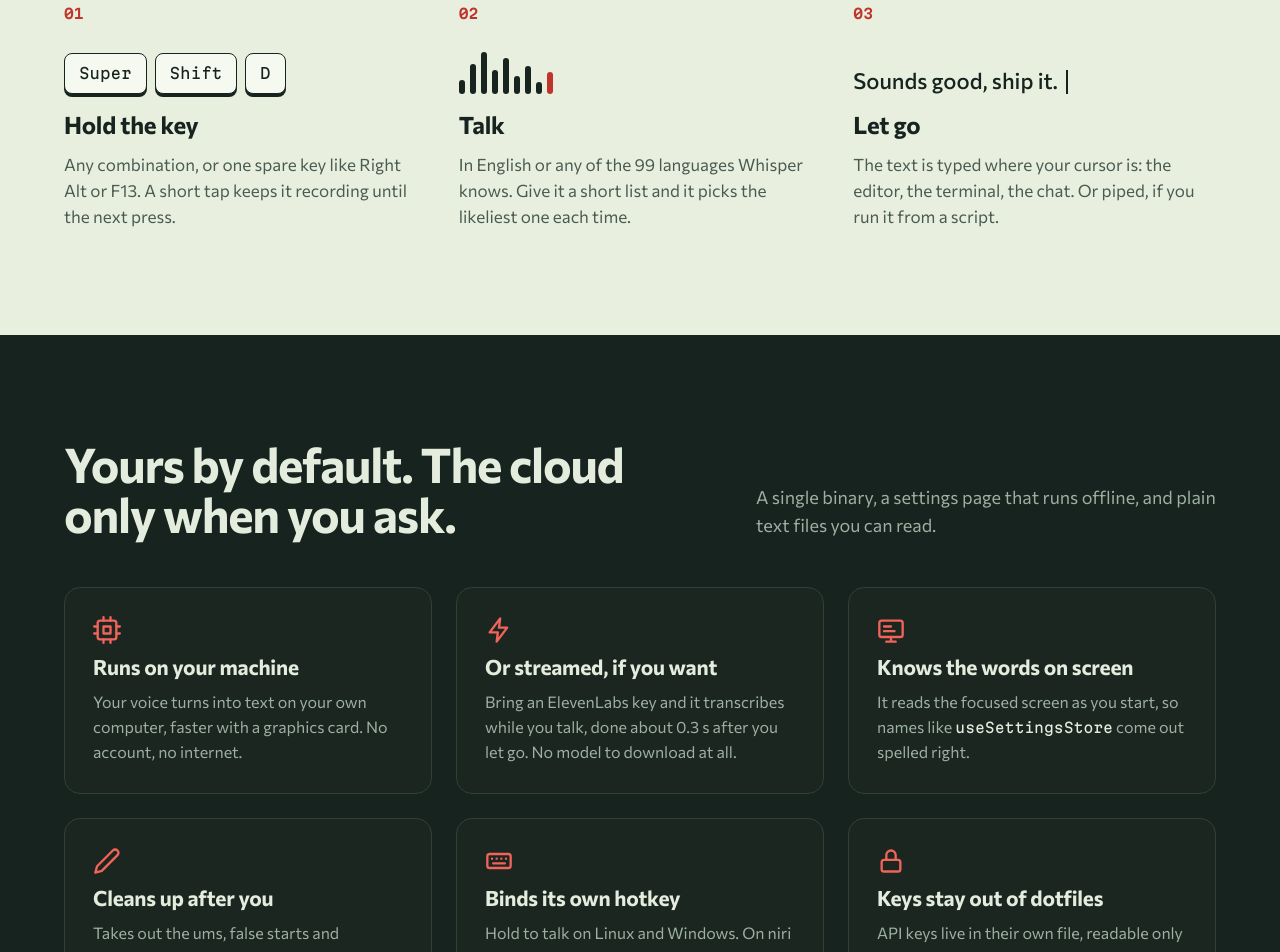
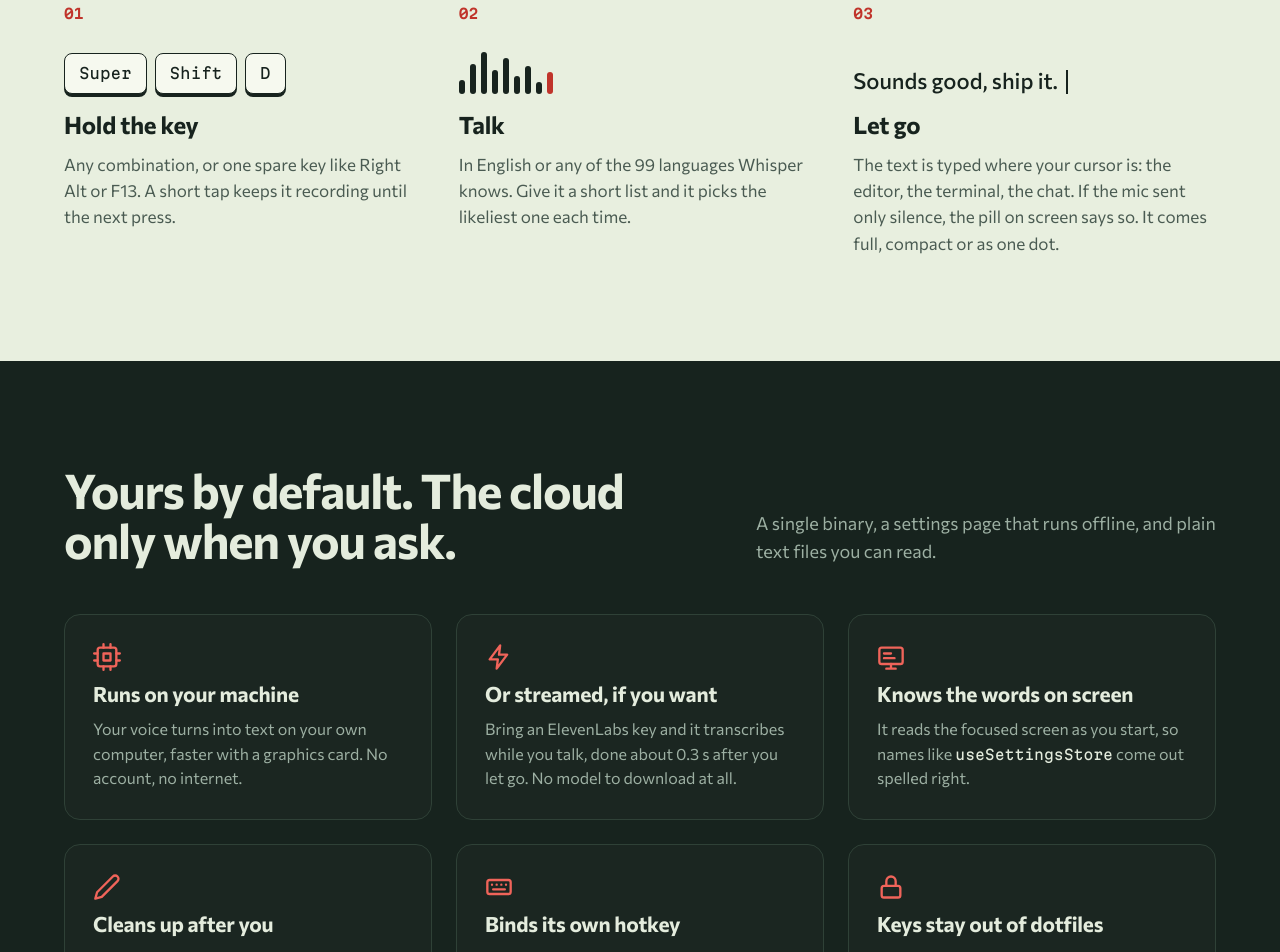
Before and after one commit to 7KiLL/rookey, a plain HTML site: page site/index.html in a window 1280 px wide. Shown: the part 1036-1988 px from the top of the page. Drawn offline with Linux system fonts and the light colour scheme; no server answers; files whose address does not match are found by name.

Commit message:
feat(site): say the pill reports a silent mic and comes in three looks

```diff
--- a/site/index.html
+++ b/site/index.html
@@ -283,7 +283,7 @@ footer .brand svg { width: 26px; height: 26px; }
           <div class="num">03</div>
           <div class="visual said">Sounds good, ship it.<span class="caret"></span></div>
           <h3>Let go</h3>
-          <p class="soft">The text is typed where your cursor is: the editor, the terminal, the chat. Or piped, if you run it from a script.</p>
+          <p class="soft">The text is typed where your cursor is: the editor, the terminal, the chat. If the mic sent only silence, the pill on screen says so. It comes full, compact or as one dot.</p>
         </li>
       </ol>
     </div>
```
